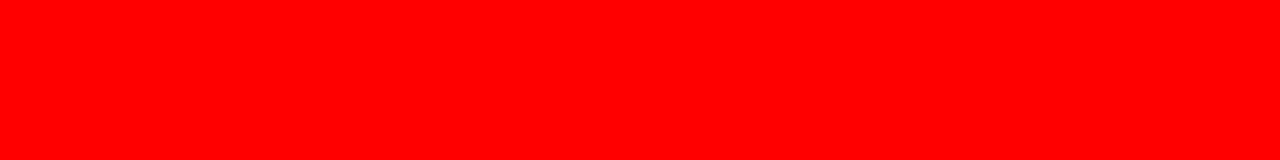
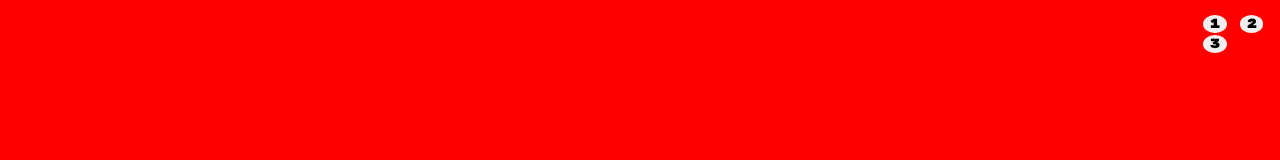
Before and after one commit to Zaryus94/htmlcss-shoes, a plain HTML site: page index.html in a window 1280 px wide. Shown: the top 160 px of the page. Drawn offline with Linux system fonts and the light colour scheme.

Commit message:
Fixing navbar

```diff
--- a/css/index.css
+++ b/css/index.css
@@ -3,6 +3,22 @@
     margin: 0;
     font-family: 'Rubik Mono One', sans-serif;
 }
+
+/* Navbar */
+
+nav{
+    position: fixed;
+    display: inline-block;
+    margin: 1% 0 0 94%;
+}
+
+button{
+    border: 1px white;
+    border-radius: 50%;
+
+}
+
+/* First promo banner */
 
 .red{
     background-color: red;
@@ -14,11 +30,15 @@
     margin-top: 10%;
 }
 
+/* Second promo banner */
+
 .green{
     background-color: green;
     height: 100vh;
     text-align: center;
 }
+
+/* Third promo banner */
 
 #tom{
     margin-top: 10%;
@@ -34,6 +54,8 @@
     margin-top: 10%;
 }
 
+/* Text */
+
 h1{
     color: yellow;
 }
--- a/index.html
+++ b/index.html
@@ -6,6 +6,7 @@
     <meta http-equiv="X-UA-Compatible" content="IE=edge">
     <meta name="viewport" content="width=device-width, initial-scale=1.0">
     <title>Shoes</title>
+    <!-- Font: Rubik Mono One -->
     <link rel="stylesheet" href="css/index.css">
     <link rel="preconnect" href="https://fonts.googleapis.com">
     <link rel="preconnect" href="https://fonts.gstatic.com" crossorigin>
@@ -15,12 +16,24 @@
 
 <body>
 
+    <!-- Navbar -->
+    <nav>
+        <button>1</button>
+        <button>2</button>
+        <button>3</button>
+    </nav>
+
+    <!-- Red promo banner "Diff" shoe -->
     <div class="red"><img id="diff" src="img/01.png" alt="diff">
         <h1>IL NOSTRO MODELLO DI PUNTA</h1>
     </div>
+
+    <!-- Green promo banner "Tom" shoe -->
     <div class="green"><img id="tom" src="img/02.png" alt="tom">
         <h1>IL NOSTRO MODELLO DI PUNTA</h1>
     </div>
+
+    <!-- Yellow promo banner "Conv" shoe -->
     <div class="yellow"><img id="conv" src="img/03.png" alt="conv">
         <h1 id="green_text">IL NOSTRO MODELLO DI PUNTA</h1>
     </div>
```
